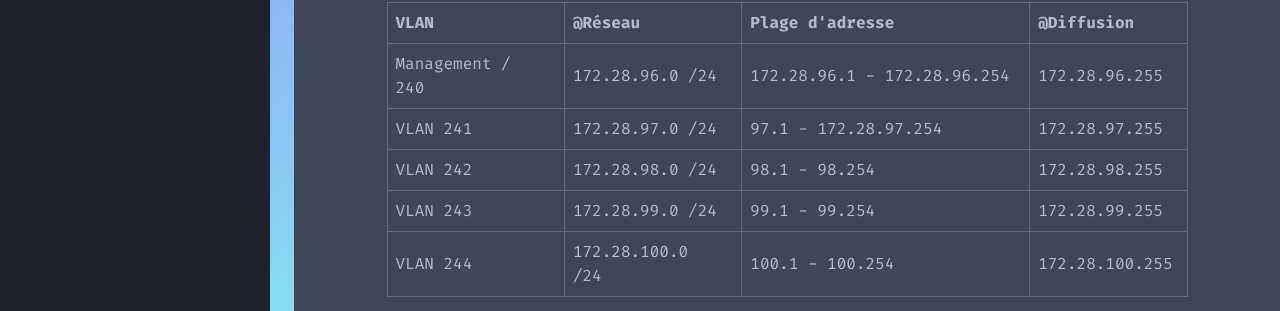
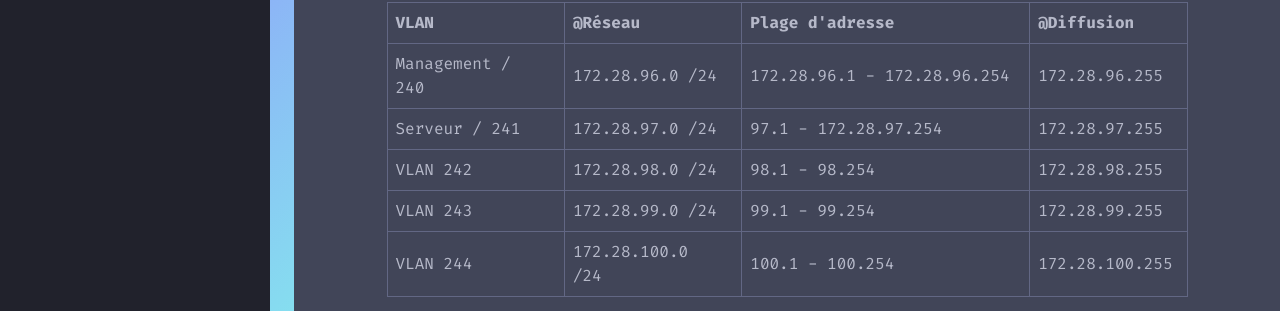
Before and after one commit to eRaETatsuya/OrleansSIO.github.io, an MkDocs documentation site: the page built from docs/index.md, in a window 1280 px wide and 1021 px high. Shown: the part 437-748 px from the top of the window. Built offline with MkDocs 1.6.1 and Material for MkDocs 9.7.7, drawn with Linux system fonts in a browser that asks for light colours.

Commit message:
Update index.md

```diff
--- a/docs/index.md
+++ b/docs/index.md
@@ -15,7 +15,7 @@
 | VLAN | @Réseau | Plage d'adresse | @Diffusion|
 |-----------|---------|-----------------|-----------|
 |Management / 240|172.28.96.0 /24| 172.28.96.1 - 172.28.96.254 | 172.28.96.255|
-|  VLAN 241 | 172.28.97.0 /24| 97.1 - 172.28.97.254 |172.28.97.255|
+|  Serveur / 241 | 172.28.97.0 /24| 97.1 - 172.28.97.254 |172.28.97.255|
 |  VLAN 242 |   172.28.98.0 /24 | 98.1 - 98.254 |172.28.98.255|
 |  VLAN 243 |  172.28.99.0 /24 | 99.1 - 99.254 | 172.28.99.255 |
 |  VLAN 244 | 172.28.100.0 /24 | 100.1 - 100.254 | 172.28.100.255 |
```
